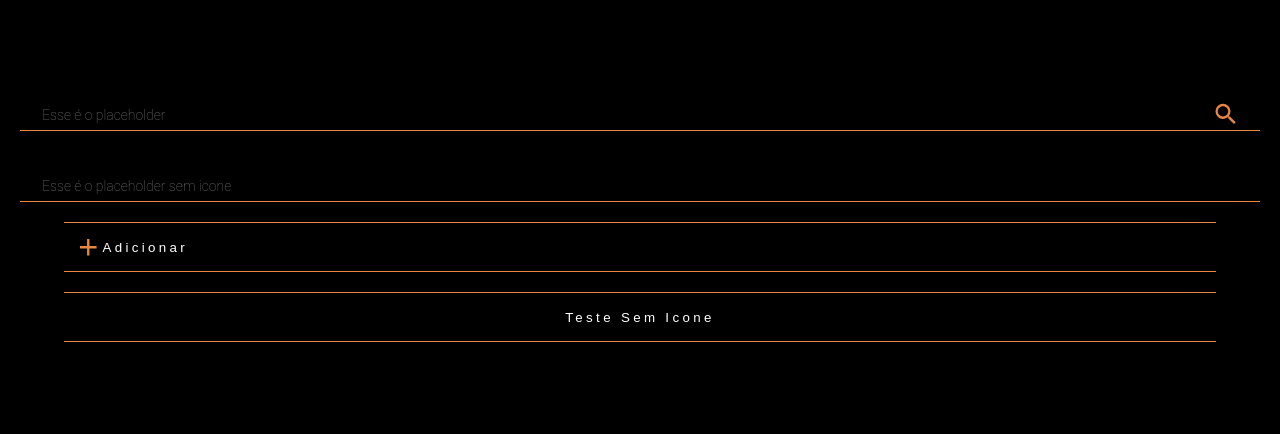
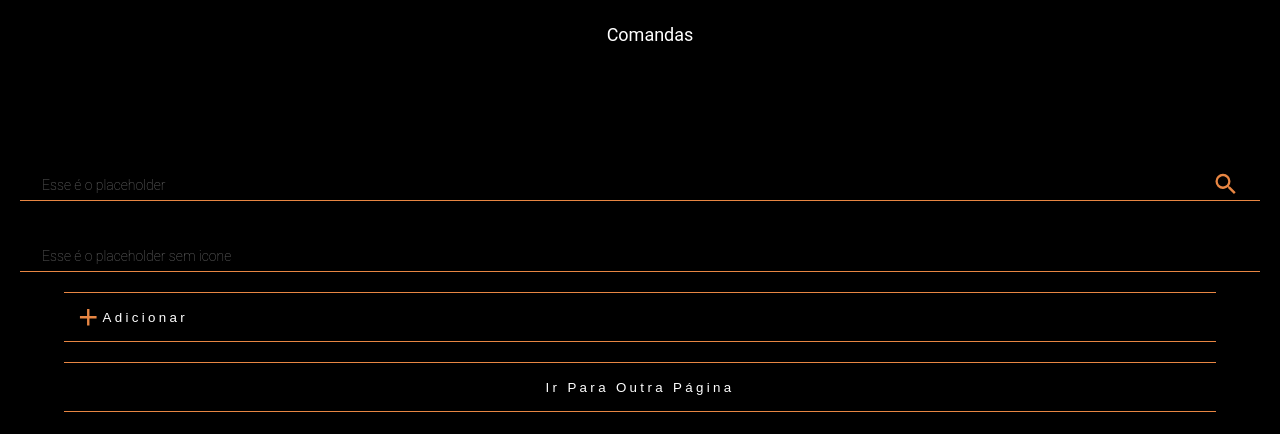
Before and after one commit to ximhoff/barOnline, a React (Create React App) app: page / in a window 1280 px wide. Shown: the top 434 px of the page. Built offline with nearby package versions, Linux system fonts and the light colour scheme; data requests are answered from the project's data file; sample sign-in values are in the browser's storage.

Commit message:
Add Header with navigation button

```diff
--- a/src/App.js
+++ b/src/App.js
@@ -2,6 +2,7 @@ import {
   BrowserRouter as Router,
   Route,
 } from 'react-router-dom';
+import DummyPage from './pages/DummyPage';
 
 import Home from './pages/Home';
 import Login from './pages/Login';
@@ -12,6 +13,7 @@ function App() {
     <Router>
       <div className="App">
         <Route path="/" exact component={Home} />
+        <Route path="/dummy" exact component={DummyPage} />
         <Route path="/login" exact component={Login} />
       </div>
     </Router>
--- /dev/null
+++ b/src/components/Header/index.js
@@ -0,0 +1,20 @@
+import './index.scss'
+import {MdArrowBack} from 'react-icons/md'
+import {useHistory} from 'react-router-dom'
+const Header = ({title, goBackButton}) =>{
+
+    const history = useHistory()
+    const returnToPreviousPage = ()=>{
+        history.goBack()
+        console.log(history)
+    }
+
+    return (
+        <div className='header'>
+            {goBackButton && <MdArrowBack className='back-button' onClick={() => returnToPreviousPage()}/>}
+            <h1 className='title'>{title}</h1>
+        </div>
+    )
+}
+
+export default Header
--- /dev/null
+++ b/src/components/Header/index.scss
@@ -0,0 +1,26 @@
+.header{
+    width:100%;
+    height: 50px;
+    display:flex;
+    padding:10px;
+    align-items: center;
+    justify-content: center;
+
+    .back-button{
+        display: float;
+        position: fixed;
+        color:#E88643;
+        height:30px;
+        width:30px;
+        left: 3%;
+        padding:10px;
+    }
+
+    .title
+    {
+        color: white;
+        text-align: center;
+        font-weight:400;
+        font-size: 18px;
+    }
+}
--- /dev/null
+++ b/src/pages/DummyPage/index.js
@@ -0,0 +1,16 @@
+import { Redirect } from 'react-router-dom';
+import './index.scss';
+import Header from '../../components/Header';
+
+export default function DummyPage() {
+	if (!localStorage.getItem('login')) {
+		return <Redirect to={'/login'} />
+	}
+
+	return (
+		<>
+			<Header title="Dummy Page" goBackButton/>
+			<h1>Pagina teste para goback</h1>
+		</>
+	)
+}
--- /dev/null
+++ b/src/pages/DummyPage/index.scss
@@ -0,0 +1,4 @@
+.center-button{
+    justify-content: center;
+    align-items: center;
+}
--- a/src/pages/Home/index.js
+++ b/src/pages/Home/index.js
@@ -1,12 +1,14 @@
 import React, { useEffect, useState } from 'react';
-import { Redirect } from 'react-router-dom';
+import { Redirect, useHistory } from 'react-router-dom';
 import Button from '../../components/Button';
-import { MdAdd,MdSearch} from 'react-icons/md'
+import { MdAdd, MdSearch } from 'react-icons/md'
 import './index.scss';
-import TextInput from '../../components/Input';
+import TextInput from '../../components/TextInput';
+import Header from '../../components/Header';
 
 export default function Home() {
 
+	const history = useHistory()
 	const [produtos, setProdutos] = useState([]);
 
 	useEffect(() => {
@@ -21,13 +23,16 @@ export default function Home() {
 
 	return (
 		<>
+			<Header title="Comandas" />
 			{produtos.map((produto, i) => {
 				return <h1 className="teste" key={i}>{produto.nome}</h1>
 			})}
-            <TextInput placeholder="Esse é o placeholder" handleValue={(e) => console.log(e)} Icon={MdSearch}/>
-            <TextInput placeholder="Esse é o placeholder sem icone" handleValue={(e) => console.log(e)}/>
-			<Button name="Adicionar" onClick={(e) => console.log(e)} Icon={MdAdd}  />
-			<Button className="center-button" name="Teste sem icone" onClick={(e) => console.log(e)} />
+			<TextInput placeholder="Esse é o placeholder" handleValue={(e) => console.log(e)} Icon={MdSearch} />
+			<TextInput placeholder="Esse é o placeholder sem icone" handleValue={(e) => console.log(e)} />
+			<Button name="Adicionar" onClick={(e) => console.log(e)} Icon={MdAdd} />
+			<Button className="center-button"
+				name="Ir para outra página"
+				onClick={() => history.push('/dummy')} />
 		</>
 	)
 }
--- a/src/pages/Login/index.js
+++ b/src/pages/Login/index.js
@@ -2,7 +2,7 @@ import {
     Redirect,
 } from 'react-router-dom';
 import './index.css';
-import Input from '../../components/Input/index.js';
+import TextInput from '../../components/TextInput';
 import React, { useState } from 'react';
 import { MdSearch } from 'react-icons/md';
 
@@ -32,7 +32,7 @@ export default function Login() {
         <div className="content">
             <h1>login</h1>
             <label>CPF</label>
-            <Input
+            <TextInput
                 text="asdf"
                 handleValue={handleCpf}
                 Icon={MdSearch}
```
Also changed, not shown: src/components/TextInput/index.js (renamed from src/components/Input/index.js), src/components/TextInput/index.scss (renamed from src/components/Input/index.scss).
